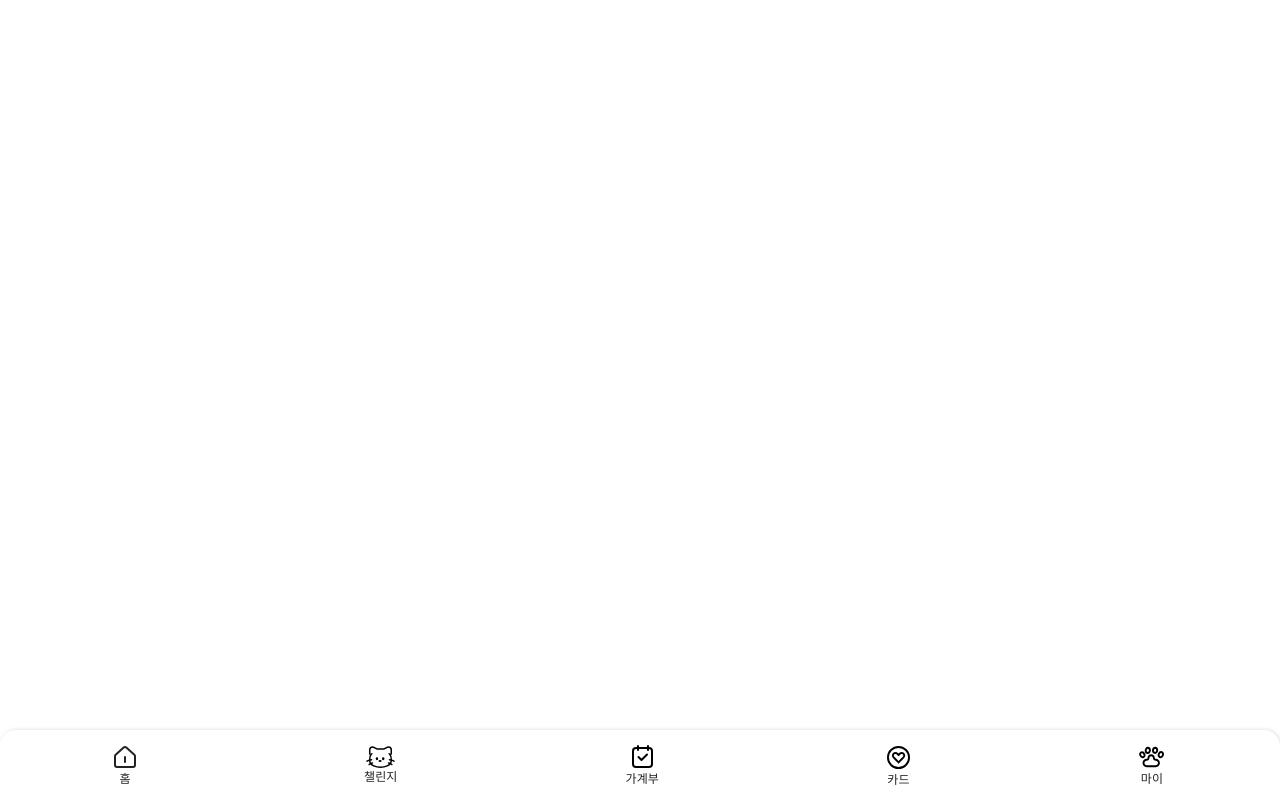
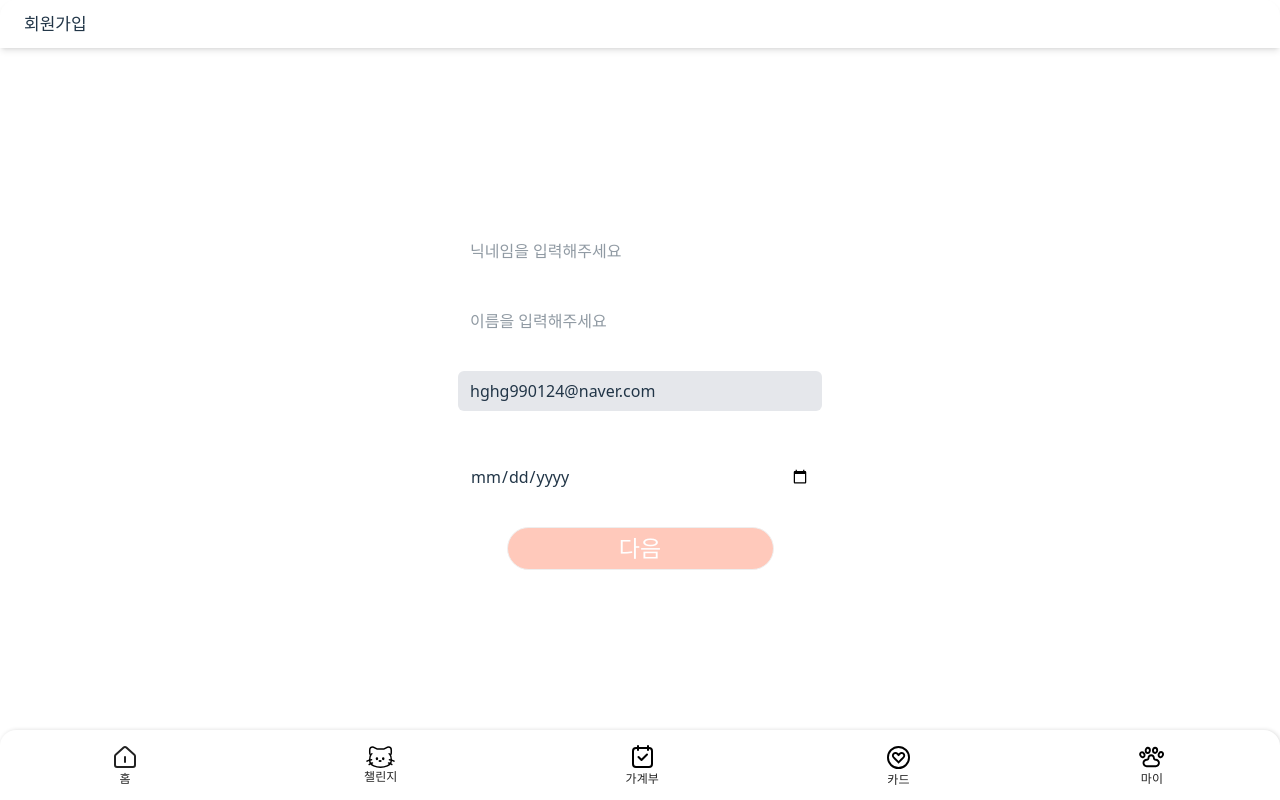
Before and after one commit to jeon-cola/tikkeulnyang, a React (Vite) app in the folder FE/: page /user/signup in a window 1280 px wide. Built offline with nearby package versions, Linux system fonts and the light colour scheme.

Commit message:
로그인 및 회원가입 페이지 로직구성

```diff
--- a/FE/src/features/user/UserMain.jsx
+++ b/FE/src/features/user/UserMain.jsx
@@ -1,10 +1,12 @@
 import { Route, Routes } from "react-router-dom";
 import Login from "./components/Login";
+import Signup from "./components/Signup";
 
 export default function UserMain() {
     return (
         <Routes>
             <Route path="/" element={<Login/>}/>
+            <Route path="signup" element={<Signup/>}/>
         </Routes>
     )
 }
--- a/FE/src/features/user/components/Login.jsx
+++ b/FE/src/features/user/components/Login.jsx
@@ -8,7 +8,25 @@ export default function Login() {
 
     return(
         <>
-            <button className="longButton" onClick={KakaoLogin}>카카오 로그인</button>
+            <div className="w-[392px] h-[326px] flex-none order-none self-stretch flex-grow-0 z-0 flex items-center justify-center">
+                <h1 className="mr-2 text-[60px]">티끌냥</h1>
+                <img src="public/logo.png" alt="티끌냥 로고" />
+            </div>
+
+            {/* 이미지 추가 필요 */}
+            <div>
+                <img src="" alt="" />
+            </div>
+
+            <div className="flex items-center justify-center w-full my-8">
+                <div className="h-[1px] bg-black w-[102px]"></div>
+                    <p className="mx-4 text-[20px] font-extralight leading-6">SNS LOGIN</p>
+                <div className="h-[1px] bg-black w-[104px]"></div>
+            </div>
+
+            <div onClick={KakaoLogin} className="flex justify-center items-center w-full">
+                <img src="/kakao_login.png" alt="카카오 로그인" />
+            </div>
         </>
     )
 }
--- /dev/null
+++ b/FE/src/features/user/components/Signup.jsx
@@ -0,0 +1,154 @@
+import axios from 'axios';
+import '/src/index.css'
+import { useState } from "react"
+import { useNavigate } from 'react-router-dom';
+
+export default function Signup() {
+  const email = "hghg990124@naver.com";
+  const [nicknameCheck, setNicknameCheck] =useState(false);
+  const [isNickname, setIsNickname] =useState("");
+
+  const nav = useNavigate()
+  // 유저 데이터
+  const [user,setUser] = useState({
+    nickname:"",
+    name:"",
+    birthDate:"",
+    email:email
+  });
+
+  // 입력정보 업데이트
+  function inputUpdateHandler(e){
+    const {name,value} = e.target;
+    console.log(name,value)
+    setUser({
+      ...user,
+      [name]:value
+    });
+  };
+
+  // 닉네임 중복체크 로직
+  async function nicknameCheckHandler(e) {
+    e.preventDefault();
+    try {
+      const response = await axios.get("http://localhost:8080/api/user/check-nickname",{
+          params:{
+            nickname:user.nickname
+          }
+      });
+      if (response.status == 200) {
+        if (response.data.status === "success") {
+          setNicknameCheck(!nicknameCheck)
+          setIsNickname(false);
+        } else {
+          setIsNickname(true);
+        }
+      } else {
+        setNicknameCheck(false);
+        window.alert("잘못된 요청입니다");
+      }
+    }
+    catch(error){
+      console.log(error)
+      setNicknameCheck(false);
+      window.alert("서버 에러. 잠시 후 시도해주세요");
+    };
+  }
+
+  //회원 가입 로직
+  async function signUpHandler(e) {
+    e.preventDefault();
+    try {
+      const response = await axios.post("http://localhost:8080/api/user",{
+        "name":user.name,
+        "nicknameCheck":user.nickname,
+        "email":email,
+        "birthDate":user.birthDate
+      })
+      if (response.status == 200) {
+        if (response.data.status === "success") {
+          window.alert("회원가입에 성공하셨습니다")
+          nav("/user")
+        }
+      } else {
+        window.alert("잘못된 요청입니다다")
+      }
+    } catch (error) {
+      console.log(error)
+      window.alert("서버 에러. 잠시 후 시도해주세요")
+    }
+  };
+
+  // 전 항목 입력했는지 체크
+  const isFormValid =
+   user.nickname &&
+   user.name &&
+   user.birthDate &&
+   nicknameCheck &&
+   isNickname
+
+  return(
+  <>
+    <header className="w-full h-12 bg-white shadow-md rounded-t-2xl fixed top-0 left-0 right-0 flex-none order-none flex-grow-0 z-10 flex items-center">
+      <p className="text-[17px] font-medium ml-6">회원가입</p>
+    </header>
+
+    <form className='flex flex-col gap-[30px]'>
+
+      {/* 닉네임 */}
+      <div className="w-[364px] h-10 flex-none order-none flex-grow-0">
+        <input
+          type="text"
+          placeholder="닉네임을 입력해주세요"
+          name="nickname"
+          value={user.nickname}
+          onChange={inputUpdateHandler}
+          onBlur={nicknameCheckHandler}
+          className="w-full h-full px-3 rounded-md"/>
+          {nicknameCheck?
+            (!isNickname?
+              <span className="text-red-500">
+                "사용중인 닉네임입니다"
+              </span>:
+              <span className="text-green-500">
+                "사용가능한 닉네임입니다"
+              </span> )
+            :""}
+      </div>
+
+      {/* 이름 */}
+      <div className="w-[364px] h-10 flex-none order-none flex-grow-0">
+        <input
+          type="text"
+          placeholder="이름을 입력해주세요"
+          name="name"
+          value={user.name}
+          onChange={inputUpdateHandler}
+          className="w-full h-full px-3 rounded-md"/>
+      </div>
+
+      {/* 이메일(고정) */}
+      <div className="w-[364px] h-10 flex-none order-none flex-grow-0 mb-4 flex items-center px-3 bg-gray-200 rounded-md">
+        <p>{email}</p>
+      </div>
+
+      {/* 생년월일 */}
+      <div className="w-[364px] h-10 flex-none order-none flex-grow-0">
+        <input
+        type="date"
+        name="birthDate"
+        value={user.birthDate}
+        onChange={inputUpdateHandler}
+        className="w-full h-full px-3 rounded-md"/>
+      </div>
+
+      {/* 회원가입 버튼 */}
+      <button
+        className="longButton w-80 h-10 flex-none order-none flex-grow-0 text-center flex items-center justify-center bg-blue-500 text-white rounded-md hover:bg-blue-600 disabled:opacity-50 disabled:bg-gray-400 disabled:cursor-not-allowed mx-auto"        onClick={signUpHandler}
+        disabled={!isFormValid} >
+          다음
+      </button>
+    </form>
+  </>
+  )
+}
--- a/FE/src/index.css
+++ b/FE/src/index.css
@@ -72,6 +72,7 @@ button {
   transition: all 0.25s;
   height: 43px;
   width: 125px;
+  white-space: nowrap;
 }
 
 /* 긴 버튼 */
@@ -83,11 +84,8 @@ button {
   align-items: center;
   padding: 6px 16px;
   gap: 10px;
-  position: absolute;
   width: 267px;
   height: 43px;
-  left: 19px;
-  top: 313px;
   background: #ff957a;
   border: 1px solid #dfdfdf;
   border-radius: 100px;
--- a/FE/src/routes/BucketListRouter.jsx
+++ b/FE/src/routes/BucketListRouter.jsx
@@ -4,7 +4,7 @@ import BucketListMain from "../features/bucketlist/BucketListMain";
 export default function BucketListRouter() {
     return (
         <Routes>
-            <Route path="/" element={<BucketListMain/>}/>
+            <Route path="/*" element={<BucketListMain/>}/>
         </Routes>
     )
 }
--- a/FE/src/routes/CardRouter.jsx
+++ b/FE/src/routes/CardRouter.jsx
@@ -4,7 +4,7 @@ import CardMain from "../features/card/CardMain";
 export default function CardRouter() {
     return(
         <Routes>
-            <Route path="/" element={<CardMain/>}/>
+            <Route path="/*" element={<CardMain/>}/>
         </Routes>
     )
 }
--- a/FE/src/routes/ChallengeMainRouter.jsx
+++ b/FE/src/routes/ChallengeMainRouter.jsx
@@ -4,7 +4,7 @@ import ChallengeMain from "../features/challenge/challengeMain";
 export default function ChallengeMainRouter(){
     return(
         <Routes>
-            <Route path="/" element={<ChallengeMain/>}/>
+            <Route path="/*" element={<ChallengeMain/>}/>
         </Routes>
     )
 }
--- a/FE/src/routes/HomeRouter.jsx
+++ b/FE/src/routes/HomeRouter.jsx
@@ -4,7 +4,7 @@ import HomeMain from "../features/home/HomeMain";
 export default function HomeRouter() {
     return (
         <Routes>
-            <Route path="/" element={<HomeMain/>}/>
+            <Route path="/*" element={<HomeMain/>}/>
         </Routes>
     )
 }
--- a/FE/src/routes/LedgerRouter.jsx
+++ b/FE/src/routes/LedgerRouter.jsx
@@ -4,7 +4,7 @@ import LedgerMain from "../features/ledger/LedgerMain";
 export default function LedgerRouter() {
     return (
         <Routes>
-            <Route path="/"element={<LedgerMain/>}/>
+            <Route path="/*"element={<LedgerMain/>}/>
         </Routes>
     )
 }
--- a/FE/src/routes/MyPageRouter.jsx
+++ b/FE/src/routes/MyPageRouter.jsx
@@ -4,7 +4,7 @@ import MyPageMain from "../features/mypage/MyPageMain";
 export default function MyPageRouter() {
     return(
         <Routes>
-            <Route path="/" element={<MyPageMain/>}/>
+            <Route path="/*" element={<MyPageMain/>}/>
         </Routes>
     )
 }
--- a/FE/src/routes/UserRouter.jsx
+++ b/FE/src/routes/UserRouter.jsx
@@ -4,7 +4,7 @@ import UserMain from "../features/user/UserMain";
 export default function UserRouter() {
     return (
         <Routes>
-            <Route path="/" element={<UserMain/>}/>
+            <Route path="/*" element={<UserMain/>}/>
         </Routes>
     )
 }
```
Also changed, not shown: FE/public/kakao_login.png (added), FE/public/logo.png (added).
